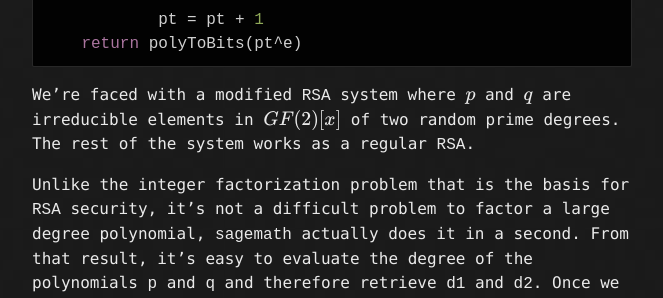
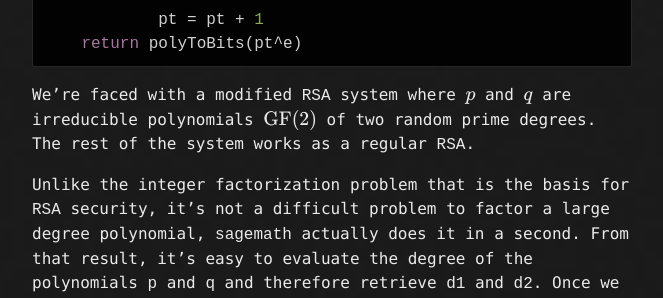
Before and after one commit to duksctf/duksctf.github.io, a Jekyll site: the page built from _posts/2022-11-16-BlackAlps-Polynomials-1-and-2.md, in a window 1280 px wide and 900 px high, scrolled down 1192 px. Shown: the part 175-473 px from the top of the window, without its empty margins (308-971 px from the left). Built offline with Jekyll 4.4.1, drawn with Linux system fonts in a browser that asks for light colours; formulas are drawn with MathJax 3.

Commit message:
Correct Black Alps

````diff
--- a/_posts/2022-11-16-BlackAlps-Polynomials-1-and-2.md
+++ b/_posts/2022-11-16-BlackAlps-Polynomials-1-and-2.md
@@ -54,7 +54,7 @@ def encrypt(pt, e,  n):
     return polyToBits(pt^e)
 ```
 
-We're faced with a modified `RSA` system where $p$ and $q$ are irreducible elements in $GF(2)[x]$ of two random prime degrees. The rest of the system works as a regular `RSA`.
+We're faced with a modified `RSA` system where $p$ and $q$ are irreducible polynomials $\mathrm{GF}(2)$ of two random prime degrees. The rest of the system works as a regular `RSA`.
 
 Unlike the integer factorization problem that is the basis for `RSA` security, it's not a difficult problem to factor a large degree polynomial, `sagemath` actually does it in a second. From that result, it's easy to evaluate the degree of the polynomials `p` and `q` and therefore retrieve `d1` and `d2`. Once we know both of the random primes, we can compute $$\phi(n) = (2^{d_{1}}-1) * (2^{d_{2}}-1)$$. Once we have $\phi(n)$, we can compute $$d = e^{-1} \mod \phi(n)$$.
 
````
